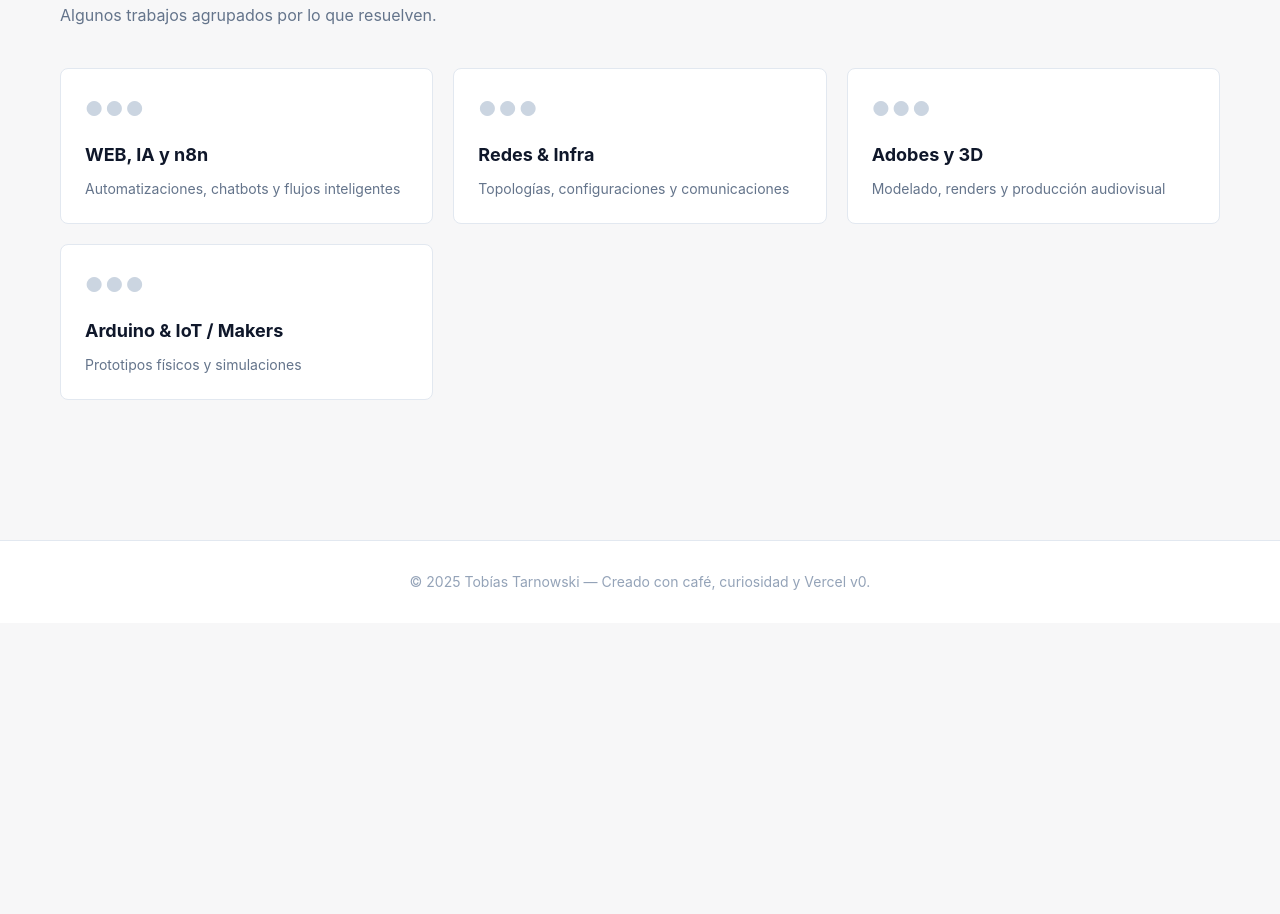
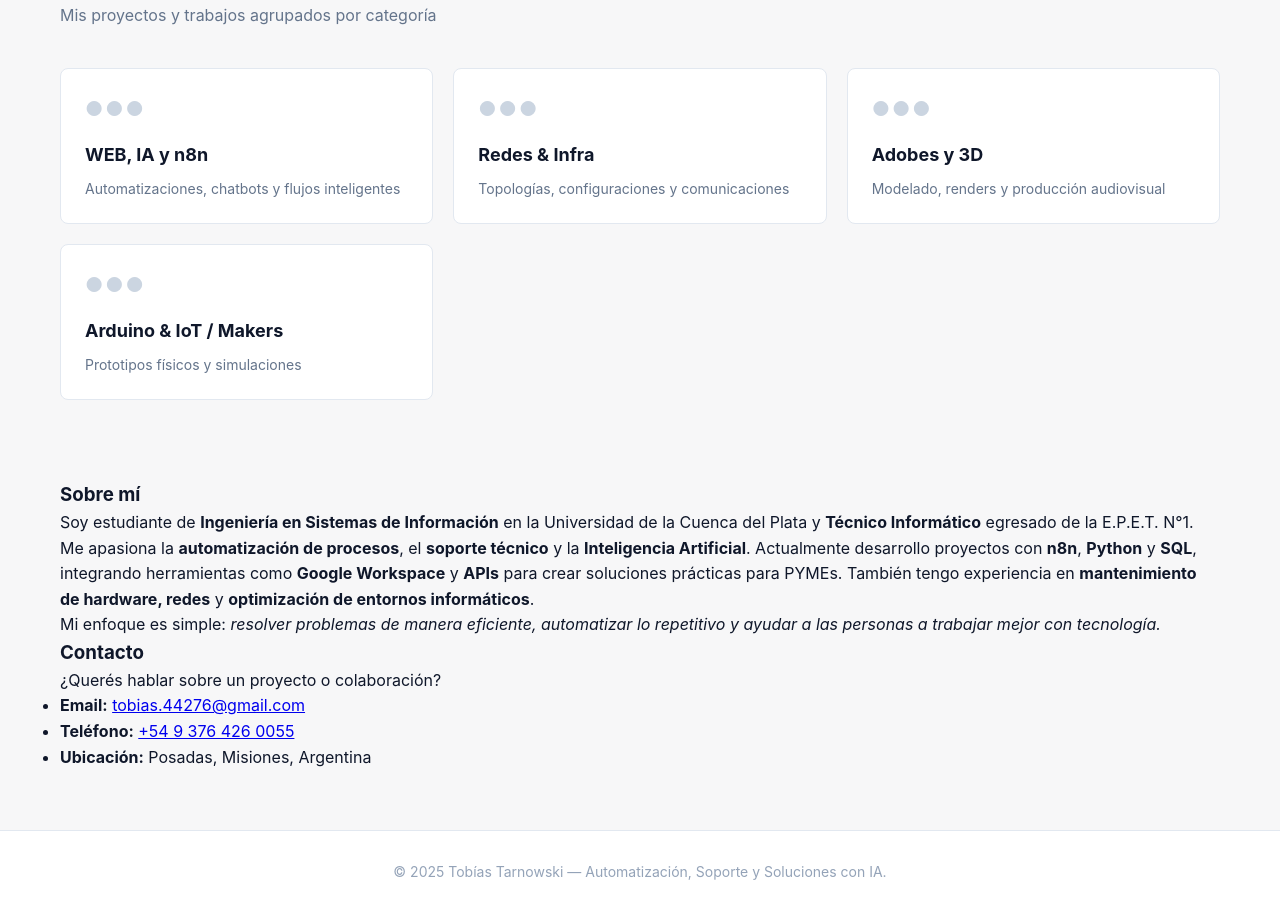
Before and after one commit to trobias/PORTFOLIO, a plain HTML site: page index.html in a window 1280 px wide. Shown: the part 775-1689 px from the top of the page. Before the commit the page ends 1398 px from the top, so only its background shows below. Drawn offline with Linux system fonts and the light colour scheme.

Commit message:
Enhance SEO and update personal information
Updated the title and added SEO metadata including description and keywords. Revised content for clarity and added links to LinkedIn and GitHub.

```diff
--- a/index.html
+++ b/index.html
@@ -3,9 +3,25 @@
 <head>
     <meta charset="UTF-8">
     <meta name="viewport" content="width=device-width, initial-scale=1.0">
-    <title>Tobías Tarnowski</title>
+    <title>Tobías Tarnowski | Automatización, IA y Soporte Técnico</title>
+
+    <!-- SEO -->
+    <meta name="description" content="Portafolio de Tobías Tarnowski — Técnico Informático e Ingeniero en Sistemas en formación. Automatización con n8n, Inteligencia Artificial, soporte técnico, redes y proyectos de hardware.">
+    <meta name="keywords" content="Tobías Tarnowski, n8n, Automatización, Inteligencia Artificial, IA, Python, SQL, Soporte Técnico, Sistemas, Arduino, Raspberry Pi, Power BI, Redes, Vercel, GitHub">
+
+    <!-- Open Graph (para LinkedIn, WhatsApp, etc.) -->
+    <meta property="og:title" content="Tobías Tarnowski | Automatización, IA y Soporte Técnico">
+    <meta property="og:description" content="Conecto servicios, automatizo procesos y creo soluciones inteligentes. Mirá mis proyectos en IA, redes y soporte técnico.">
+    <meta property="og:image" content="https://tobias.vercel.app/images/preview.png">
+    <meta property="og:url" content="https://tobias.vercel.app">
+    <meta property="og:type" content="website">
+
+    <!-- Favicon -->
+    <link rel="icon" type="image/png" href="images/favicon.png">
+
     <link rel="stylesheet" href="styles.css">
 </head>
+
 <body>
     <header>
         <div class="container">
@@ -21,69 +37,92 @@
     </header>
 
     <main>
+        <!-- HERO -->
         <section class="hero">
             <div class="container">
                 <div class="hero-content">
                     <div class="hero-text">
                         <h2>¡Hola! Soy Tobi, un solucionador que trabaja en cualquier rincón de internet.</h2>
-                        <p>No me considero un desarrollador web. Me enfoco en resolver: conectar servicios, automatizar con n8n, armar flujos de IA, instrumentar redes y prototipar con Arduino. Si hace falta, hago la web mínima para mostrar el resultado.</p>
+                        <p>No me considero un desarrollador web: me enfoco en resolver. Conecto servicios, automatizo con n8n, armo flujos de IA, configuro redes y prototipo con Arduino. Si hace falta, desarrollo la web mínima para mostrar el resultado.</p>
                         <div class="buttons">
-                            <a href="#" class="btn btn-primary">Ver LinkedIn</a>
-                            <a href="#" class="btn btn-secondary">Ver GitHub</a>
+                            <a href="https://linkedin.com/in/tobias-tarnowski" target="_blank" class="btn btn-primary">Ver LinkedIn</a>
+                            <a href="https://github.com/trobias" target="_blank" class="btn btn-secondary">Ver GitHub</a>
                         </div>
                     </div>
                     <div class="hero-image">
-                            <img src="images/foto.png" alt="Tobías Tarnowski">
+                        <img src="images/foto.png" alt="Tobías Tarnowski">
                     </div>
                 </div>
             </div>
         </section>
 
+        <!-- PROYECTOS -->
         <section id="proyectos" class="projects">
             <div class="container">
                 <h3>Proyectos</h3>
-                <p class="projects-subtitle">Algunos trabajos agrupados por lo que resuelven.</p>
+                <p class="projects-subtitle">Mis proyectos y trabajos agrupados por categoría</p>
 
                 <div class="project-categories">
                     <a href="proyectos/web-ia-n8n/index.html" class="category-card">
-                        <div class="category-header">
-                            <span class="category-icon">●●●</span>
-                        </div>
+                        <div class="category-header"><span class="category-icon">●●●</span></div>
                         <h4>WEB, IA y n8n</h4>
                         <p>Automatizaciones, chatbots y flujos inteligentes</p>
                     </a>
 
                     <a href="proyectos/redes-infra/index.html" class="category-card">
-                        <div class="category-header">
-                            <span class="category-icon">●●●</span>
-                        </div>
+                        <div class="category-header"><span class="category-icon">●●●</span></div>
                         <h4>Redes & Infra</h4>
                         <p>Topologías, configuraciones y comunicaciones</p>
                     </a>
 
                     <a href="proyectos/adobes-3d/index.html" class="category-card">
-                        <div class="category-header">
-                            <span class="category-icon">●●●</span>
-                        </div>
+                        <div class="category-header"><span class="category-icon">●●●</span></div>
                         <h4>Adobes y 3D</h4>
                         <p>Modelado, renders y producción audiovisual</p>
                     </a>
 
                     <a href="proyectos/arduino-iot/index.html" class="category-card">
-                        <div class="category-header">
-                            <span class="category-icon">●●●</span>
-                        </div>
+                        <div class="category-header"><span class="category-icon">●●●</span></div>
                         <h4>Arduino & IoT / Makers</h4>
                         <p>Prototipos físicos y simulaciones</p>
                     </a>
                 </div>
             </div>
         </section>
+
+        <!-- SOBRE MÍ -->
+        <section id="sobre-mi" class="about">
+            <div class="container">
+                <h3>Sobre mí</h3>
+                <p>
+                    Soy estudiante de <strong>Ingeniería en Sistemas de Información</strong> en la Universidad de la Cuenca del Plata y <strong>Técnico Informático</strong> egresado de la E.P.E.T. N°1.
+                    Me apasiona la <strong>automatización de procesos</strong>, el <strong>soporte técnico</strong> y la <strong>Inteligencia Artificial</strong>.
+                    Actualmente desarrollo proyectos con <strong>n8n</strong>, <strong>Python</strong> y <strong>SQL</strong>, integrando herramientas como <strong>Google Workspace</strong> y <strong>APIs</strong> para crear soluciones prácticas para PYMEs.
+                    También tengo experiencia en <strong>mantenimiento de hardware, redes</strong> y <strong>optimización de entornos informáticos</strong>.
+                </p>
+                <p>
+                    Mi enfoque es simple: <em>resolver problemas de manera eficiente, automatizar lo repetitivo y ayudar a las personas a trabajar mejor con tecnología.</em>
+                </p>
+            </div>
+        </section>
+
+        <!-- CONTACTO -->
+        <section id="contacto" class="contact">
+            <div class="container">
+                <h3>Contacto</h3>
+                <p>¿Querés hablar sobre un proyecto o colaboración?</p>
+                <ul>
+                    <li><strong>Email:</strong> <a href="mailto:tobias.44276@gmail.com">tobias.44276@gmail.com</a></li>
+                    <li><strong>Teléfono:</strong> <a href="tel:+5493764260055">+54 9 376 426 0055</a></li>
+                    <li><strong>Ubicación:</strong> Posadas, Misiones, Argentina</li>
+                </ul>
+            </div>
+        </section>
     </main>
 
     <footer>
         <div class="container">
-            <p>© 2025 Tobías Tarnowski — Creado con café, curiosidad y Vercel v0.</p>
+            <p>© 2025 Tobías Tarnowski — Automatización, Soporte y Soluciones con IA.</p>
         </div>
     </footer>
 </body>
```
